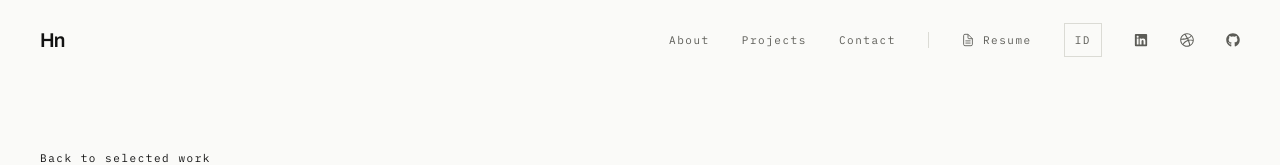
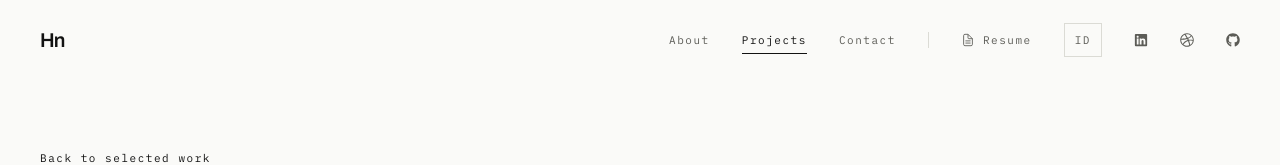
Before and after one commit to ko4lax/portofolio-2026, a Next.js app: page /work/me-lia in a window 1280 px wide. Shown: the top 165 px of the page. Built offline with nearby package versions, Linux system fonts and the light colour scheme.

Commit message:
feat(case-study): connect project card and cross-route navigation

```diff
--- a/src/components/Navbar.jsx
+++ b/src/components/Navbar.jsx
@@ -1,6 +1,7 @@
 "use client";
 
 import { useEffect, useRef, useState } from "react";
+import { usePathname } from "next/navigation";
 import { IoDocumentTextOutline } from "react-icons/io5";
 import { useLanguage } from "@/components/LanguageProvider";
 import SocialLinks from "@/components/SocialLinks";
@@ -8,7 +9,8 @@ import { site } from "@/data/site";
 
 const MENU_ID = "mobile-menu";
 
-// Single-page site: the nav moves between in-page sections. These ids match the
+// Homepage anchors and the case-study return links share these section ids.
+// They match the
 // section elements in src/components/pages/*Content.jsx.
 const SECTION_IDS = ["home", "about", "projects", "contact"];
 
@@ -17,12 +19,16 @@ export default function Navbar() {
   const [scrolled, setScrolled] = useState(false);
   const [activeSection, setActiveSection] = useState("");
   const toggleRef = useRef(null);
+  const pathname = usePathname();
+  const isHome = pathname === "/";
+  const homePrefix = isHome ? "" : "/";
+  const currentSection = isHome ? activeSection : pathname.startsWith("/work/") ? "projects" : "";
   const { text, toggleLanguage } = useLanguage();
 
   const navItems = [
-    { name: text.nav.about, href: "#about" },
-    { name: text.nav.projects, href: "#projects" },
-    { name: text.nav.contact, href: "#contact" },
+    { id: "about", name: text.nav.about, href: `${homePrefix}#about` },
+    { id: "projects", name: text.nav.projects, href: `${homePrefix}#projects` },
+    { id: "contact", name: text.nav.contact, href: `${homePrefix}#contact` },
   ];
 
   useEffect(() => {
@@ -30,13 +36,16 @@ export default function Navbar() {
       setScrolled(window.scrollY > 20);
     };
 
+    handleScroll();
     window.addEventListener("scroll", handleScroll, { passive: true });
     return () => window.removeEventListener("scroll", handleScroll);
-  }, []);
+  }, [pathname]);
 
   // Highlight the section currently in view. Plain anchor links already scroll
   // without JavaScript, so this is decoration on top of working behaviour.
   useEffect(() => {
+    setActiveSection("");
+    if (!isHome) return undefined;
     const sections = SECTION_IDS.map((id) => document.getElementById(id)).filter(Boolean);
     if (sections.length === 0 || typeof IntersectionObserver === "undefined") return undefined;
 
@@ -52,7 +61,7 @@ export default function Navbar() {
 
     sections.forEach((section) => observer.observe(section));
     return () => observer.disconnect();
-  }, []);
+  }, [isHome, pathname]);
 
   // Arriving on /#projects (for example from the old /projects redirect) should
   // land on that section once fonts and images have settled.
@@ -65,7 +74,7 @@ export default function Navbar() {
 
     const timer = window.setTimeout(() => target.scrollIntoView({ block: "start" }), 120);
     return () => window.clearTimeout(timer);
-  }, []);
+  }, [pathname]);
 
   // Close the panel after an in-page jump, and let Escape back out of it.
   useEffect(() => {
@@ -90,7 +99,7 @@ export default function Navbar() {
       }`}>
       <div className='mx-auto flex h-16 max-w-shell items-center justify-between px-5 md:h-20 md:px-10'>
         <a
-          href='#home'
+          href={`${homePrefix}#home`}
           onClick={closeMenu}
           aria-label='Hanif Nugraha, back to top'
           className='font-display text-xl font-semibold tracking-[-0.04em] text-primary'>
@@ -104,9 +113,9 @@ export default function Navbar() {
               key={item.href}
               href={item.href}
               onClick={closeMenu}
-              aria-current={activeSection === item.href.slice(1) ? "location" : undefined}
+              aria-current={currentSection === item.id ? "location" : undefined}
               className={`link-rule mono ${
-                activeSection === item.href.slice(1)
+                currentSection === item.id
                   ? "link-rule-active text-primary"
                   : "text-secondary hover:text-primary"
               }`}>
@@ -193,7 +202,7 @@ export default function Navbar() {
               key={item.href}
               href={item.href}
               onClick={closeMenu}
-              aria-current={activeSection === item.href.slice(1) ? "location" : undefined}
+              aria-current={currentSection === item.id ? "location" : undefined}
               className='flex items-baseline justify-between border-b border-border py-4 font-display text-2xl tracking-[-0.03em] text-primary'>
               {item.name}
             </a>
--- a/src/components/projects/ProjectCard.jsx
+++ b/src/components/projects/ProjectCard.jsx
@@ -1,8 +1,9 @@
 import Image from "next/image";
+import Link from "next/link";
 
 /**
  * One tile in the work grid: cover on top, then the record in the site's mono
- * and display voice. The whole tile is the button, with the content above it
+ * and display voice. The whole tile is the control, with the content above it
  * so the text stays selectable.
  */
 export default function ProjectCard({ project, labels, onOpen }) {
@@ -52,12 +53,20 @@ export default function ProjectCard({ project, labels, onOpen }) {
         </div>
       </div>
 
+      {project.caseStudyHref ? (
+        <Link
+          href={project.caseStudyHref}
+          aria-label={`${labels.details}: ${project.title}`}
+          className='absolute inset-0 focus-visible:outline focus-visible:outline-2 focus-visible:outline-offset-[-4px] focus-visible:outline-primary'
+        />
+      ) : (
         <button
           type='button'
           onClick={() => onOpen(project)}
           aria-label={`${labels.details}: ${project.title}`}
           className='absolute inset-0 focus-visible:outline focus-visible:outline-2 focus-visible:outline-offset-[-4px] focus-visible:outline-primary'
         />
+      )}
     </article>
   );
 }
--- a/src/data/projects.js
+++ b/src/data/projects.js
@@ -318,6 +318,7 @@ export const projects = [
   },
   {
     "slug": "me-lia",
+    "caseStudyHref": "/work/me-lia",
     "title": "Me+Lia — Storefront Redesign",
     "kicker": "WaitWhatWeb · Jul–Sep 2024",
     "year": "2024",
```
Also changed, not shown: 1 other file (tests, documents, lock files or other folders). Lines whose indentation alone changed are shown as unchanged.
